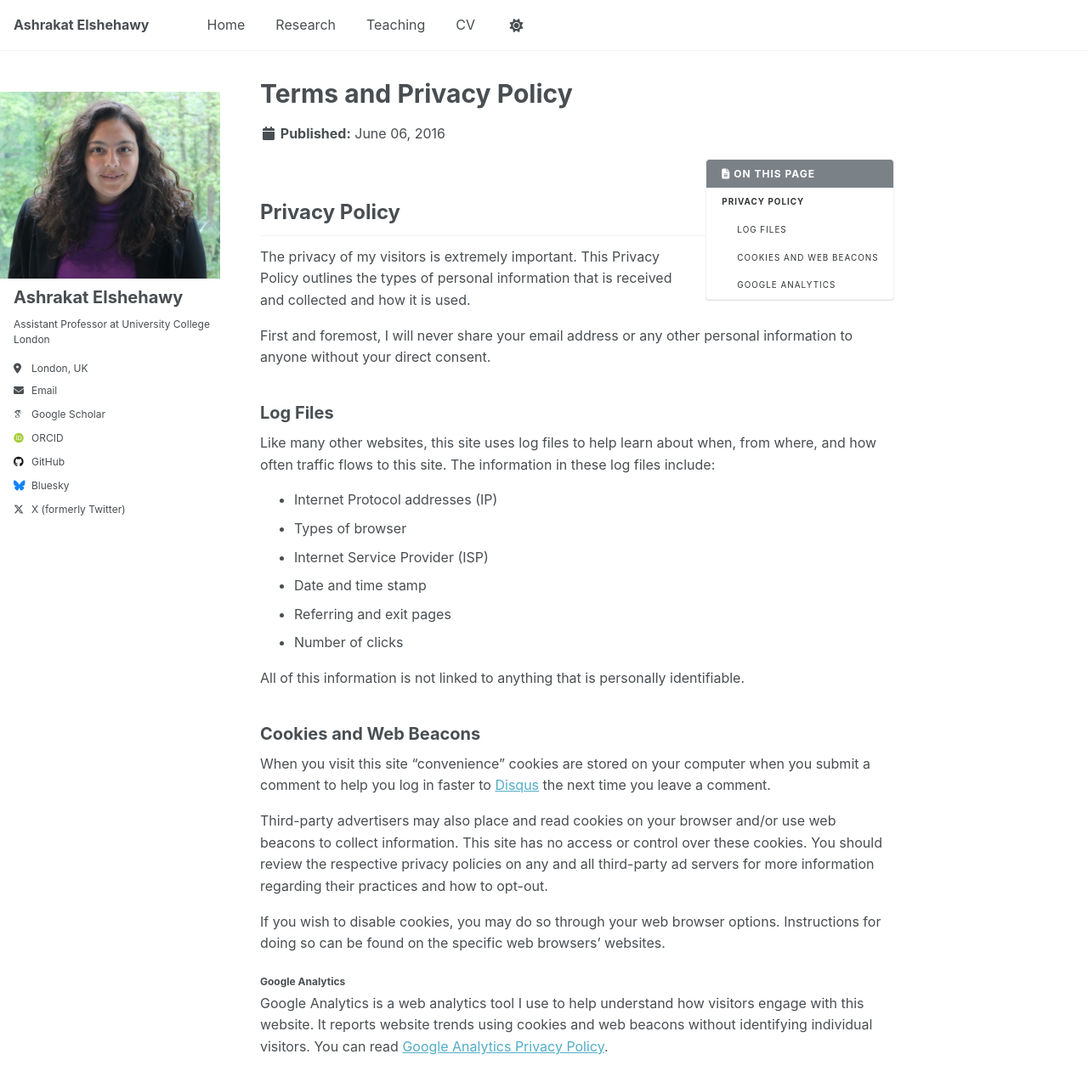
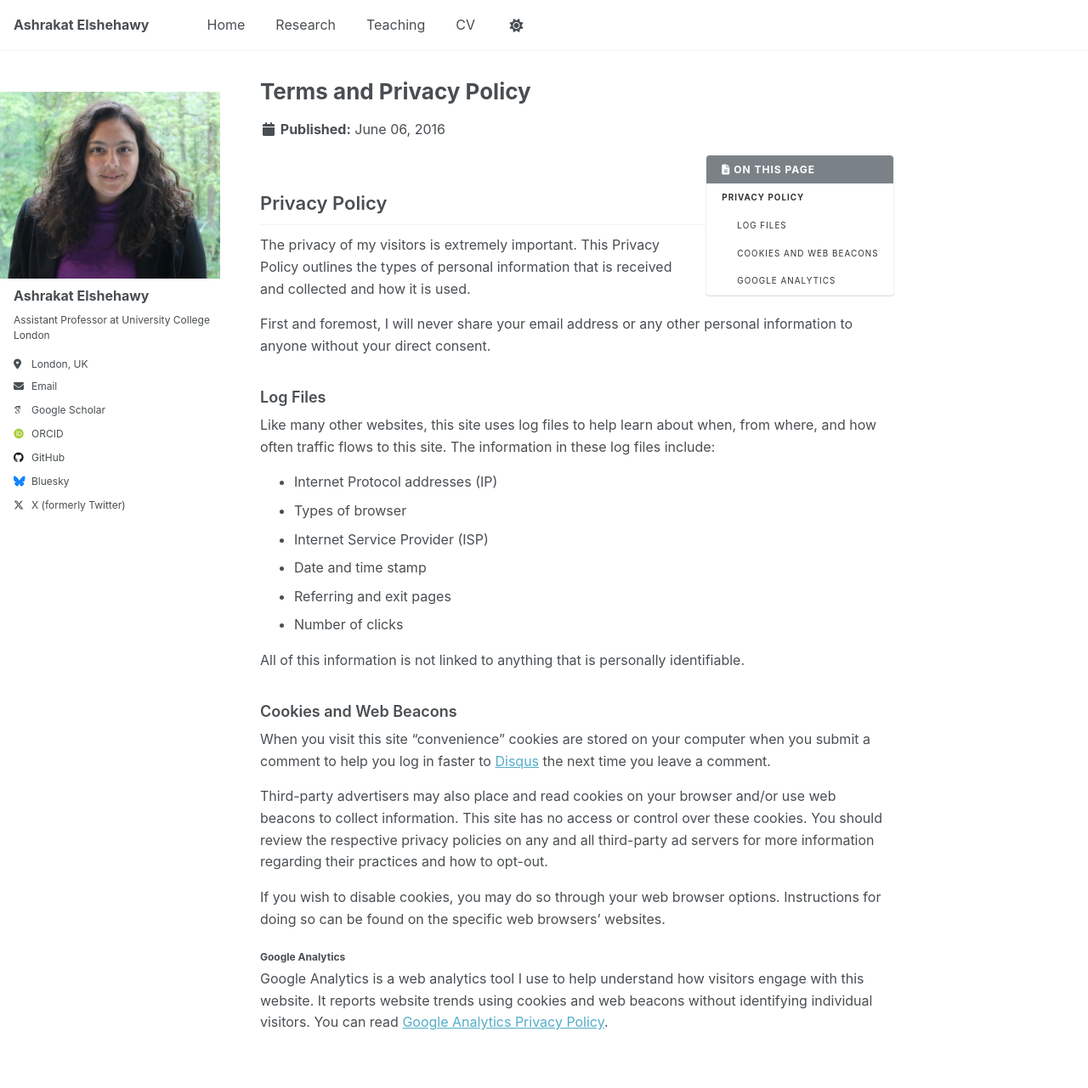
Before and after one commit to aelshehawy/aelshehawy.github.io, a Jekyll site: the page built from _pages/terms.md, in a window 1280 px wide and 1400 px high. Shown: the top 1281 px of the window at 85% size. Built offline with Jekyll 4.4.1, drawn with Linux system fonts in a browser that asks for light colours; some web fonts are replaced; a script that is not in the unit is left out.

Commit message:
amend title sizes

```diff
--- a/assets/css/main.scss
+++ b/assets/css/main.scss
@@ -72,21 +72,9 @@ p {
   margin-bottom: 0.9rem !important;
 }
 
-/* Headings slightly scaled down for a softer look */
+/* Base heading line-height */
 h1, h2, h3, h4, h5 {
   line-height: 1.25 !important;
-}
-
-h1 {
-  font-size: 30px !important;
-}
-
-h2 {
-  font-size: 24px !important;
-}
-
-h3 {
-  font-size: 20px !important;
 }
 
 /* ==========================================================================
@@ -120,15 +108,53 @@ li .pub-link {
   display: none !important;
 }
 
-/* Make publication titles smaller */
+/* ==========================================================================
+   PUBLICATION TITLES + ABSTRACT TEXT
+   ========================================================================== */
+
 .archive__item-title {
-  font-size: 1.1rem !important;   /* You can adjust this */
+  font-size: 1.1rem !important;
   line-height: 1.3 !important;
-  font-weight: 600 !important;    /* Optional: makes it look like your example */
+  font-weight: 600 !important;
 }
 
-/* Make the abstract text smaller too (optional) */
 .archive__item-excerpt {
   font-size: 0.95rem !important;
   line-height: 1.4 !important;
 }
+
+/* ==========================================================================
+   PAGE HEADING OVERRIDES (shrink # titles)
+   ========================================================================== */
+
+/* Main page content area headings – higher specificity than theme */
+.page .page__content h1,
+.page__content h1 {
+  font-size: 26px !important;   /* main titles like “Welcome to my Website” */
+  font-weight: 600 !important;
+}
+
+.page .page__content h2,
+.page__content h2 {
+  font-size: 22px !important;
+  font-weight: 600 !important;
+}
+
+.page .page__content h3,
+.page__content h3 {
+  font-size: 18px !important;
+  font-weight: 600 !important;
+}
+
+/* Also catch headings that may appear inside article/archive blocks */
+.page h1, .archive h1 {
+  font-size: 26px !important;
+}
+
+.page h2, .archive h2 {
+  font-size: 22px !important;
+}
+
+.page h3, .archive h3 {
+  font-size: 18px !important;
+}
```
Also changed, not shown: 1 other file.
